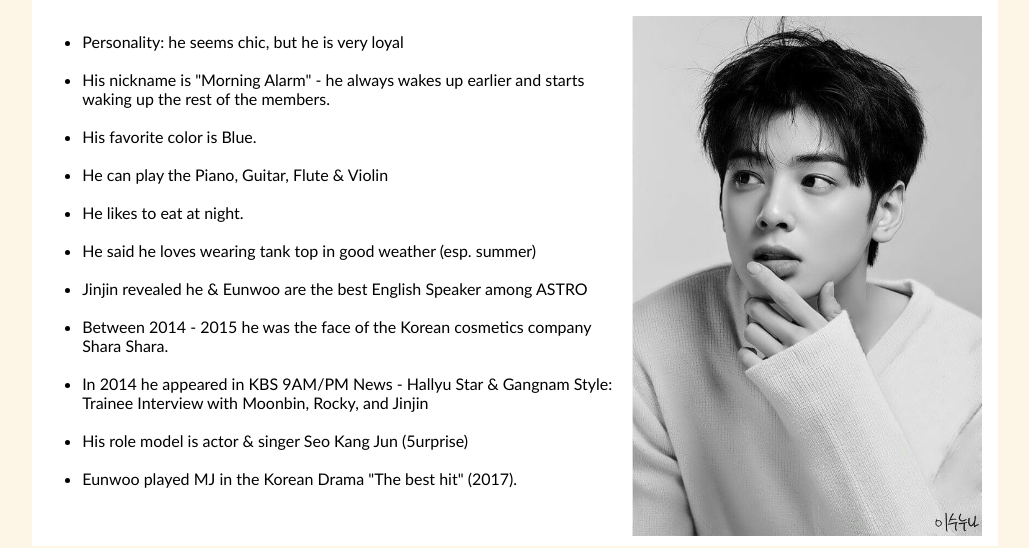
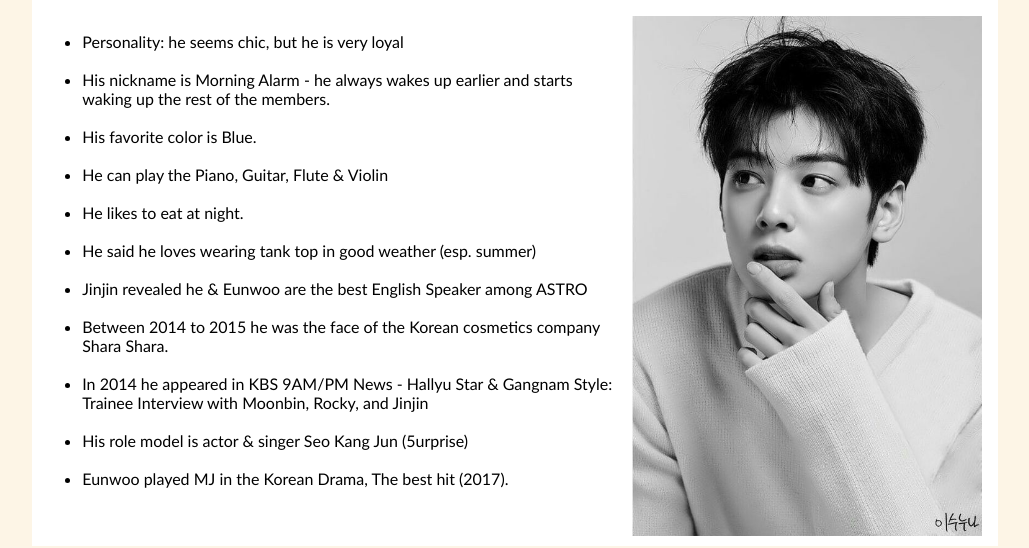
Before and after one commit to dncmndz/duhnicamendoza, a plain HTML site: page dongmin.html in a window 1280 px wide. Shown: the part 996-1544 px from the top of the page, without its empty margins (125-1154 px from the left). Drawn offline with Linux system fonts and the light colour scheme.

Commit message:
Update dongmin.html

```diff
--- a/dongmin.html
+++ b/dongmin.html
@@ -65,16 +65,16 @@ Swimming, Guitar, Violin, Piano, DJ-ing
 <td bgcolor="white" colspan="2"> <H3> &nbsp;&nbsp;&nbsp;&nbsp;&nbsp;&nbsp; &nbsp;&nbsp; &nbsp; FUN FACTS! </H3><hr width="40%" align="left">
 <br> <img src="dm.jpg" align="right" width="350" height="520" hspace="6"><ul>
 <li> Personality: he seems chic, but he is very loyal </li><br>
-<li>  His nickname is "Morning Alarm" - he always wakes up earlier and starts waking up the rest of the members. </li><br>
+<li>  His nickname is Morning Alarm - he always wakes up earlier and starts waking up the rest of the members. </li><br>
 <li> His favorite color is Blue. </li><br>
 <li> He can play the Piano, Guitar, Flute & Violin</li><br>
 <li> He likes to eat at night. </li><br>
 <li> He said he loves wearing tank top in good weather (esp. summer) </li><br>
 <li>  Jinjin revealed he & Eunwoo are the best English Speaker among ASTRO </li><br>
-<li> Between 2014 - 2015 he was the face of the Korean cosmetics company Shara Shara. </li><br>
+<li> Between 2014 to 2015 he was the face of the Korean cosmetics company Shara Shara. </li><br>
 <li> In 2014 he appeared in KBS 9AM/PM News - Hallyu Star & Gangnam Style: Trainee Interview with Moonbin, Rocky, and Jinjin </li> <br>
 <li> His role model is actor & singer Seo Kang Jun (5urprise) </li> <br>
-<li> Eunwoo played MJ in the Korean Drama "The best hit" (2017).</li> <br>
+<li> Eunwoo played MJ in the Korean Drama, The best hit (2017).</li> <br>
 
 </td>
 
```
